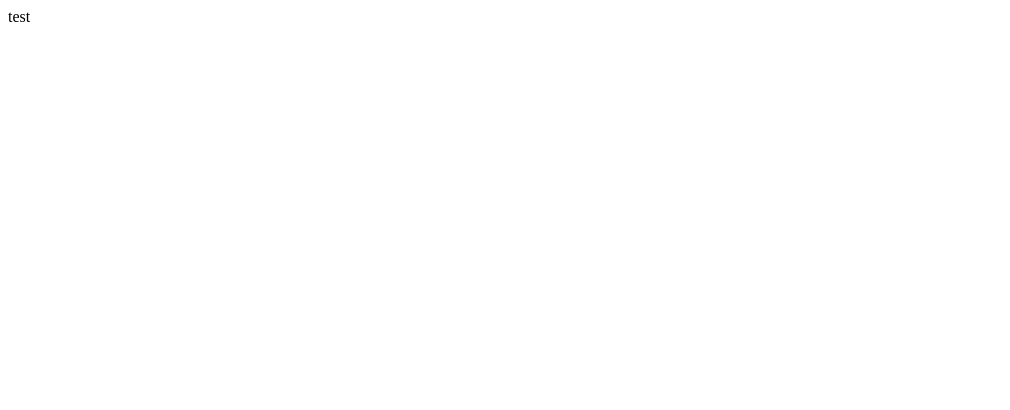
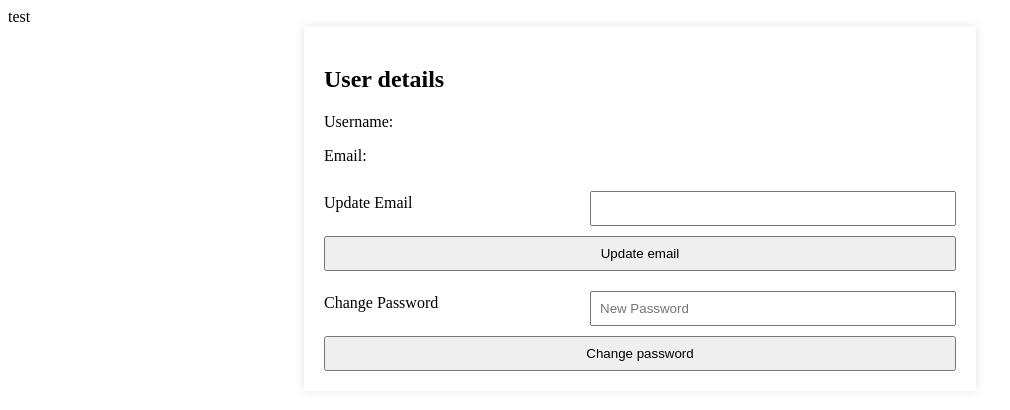
Before and after one commit to SumYuanLoong/TMS, a SvelteKit app in the folder FE/: page /userProfile in a window 1280 px wide. Shown: the top 410 px of the page, without its empty margins (0-1010 px from the left). Built offline with nearby package versions, Linux system fonts and the light colour scheme; no server answers.

Commit message:
basic userProfile UI

```diff
--- a/FE/src/routes/userProfile/+page.svelte
+++ b/FE/src/routes/userProfile/+page.svelte
@@ -0,0 +1,81 @@
+<script>
+	import { onMount } from 'svelte';
+
+	let username = '';
+	let email = '';
+
+	// Function to fetch user data
+	async function fetchUserData() {
+		try {
+			const response = await fetch('https://api.yoursite.com/user/details', {
+				method: 'GET',
+				headers: {
+					'Content-Type': 'application/json'
+					// Add your authentication headers if required
+				}
+			});
+			if (!response.ok) {
+				throw new Error('Network response was not ok');
+			}
+			const data = await response.json();
+			username = data.username;
+			email = data.email;
+		} catch (error) {
+			console.error('Failed to fetch user data:', error);
+		}
+	}
+
+	onMount(() => {
+		fetchUserData();
+	});
+</script>
+
+<div class="container">
+	<h2>User details</h2>
+	<p>Username: {username}</p>
+	<p>Email: {email}</p>
+
+	<form action="">
+		<div class="form-group">
+			<label for="new-email">Update Email</label>
+			<input id="new-email" type="email" placeholder={email} />
+		</div>
+		<button>Update email</button>
+	</form>
+
+	<form action="">
+		<div class="form-group">
+			<label for="new-password">Change Password</label>
+			<input id="new-password" type="password" placeholder="New Password" />
+		</div>
+		<button>Change password</button>
+	</form>
+</div>
+
+<style>
+	.container {
+		width: 50%;
+		margin: auto;
+		padding: 20px;
+		box-shadow: 0 0 10px rgba(0, 0, 0, 0.1);
+	}
+	input,
+	button {
+		width: 100%;
+		padding: 8px;
+		margin-top: 10px;
+	}
+	.form-group {
+		display: flex;
+		align-items: center;
+		margin-top: 10px;
+	}
+	.form-group label {
+		flex: 1 0 120px; /* label width */
+	}
+	.form-group input,
+	.form-group button {
+		flex: 1 0 200px; /* input and button width */
+		padding: 8px;
+	}
+</style>
```
